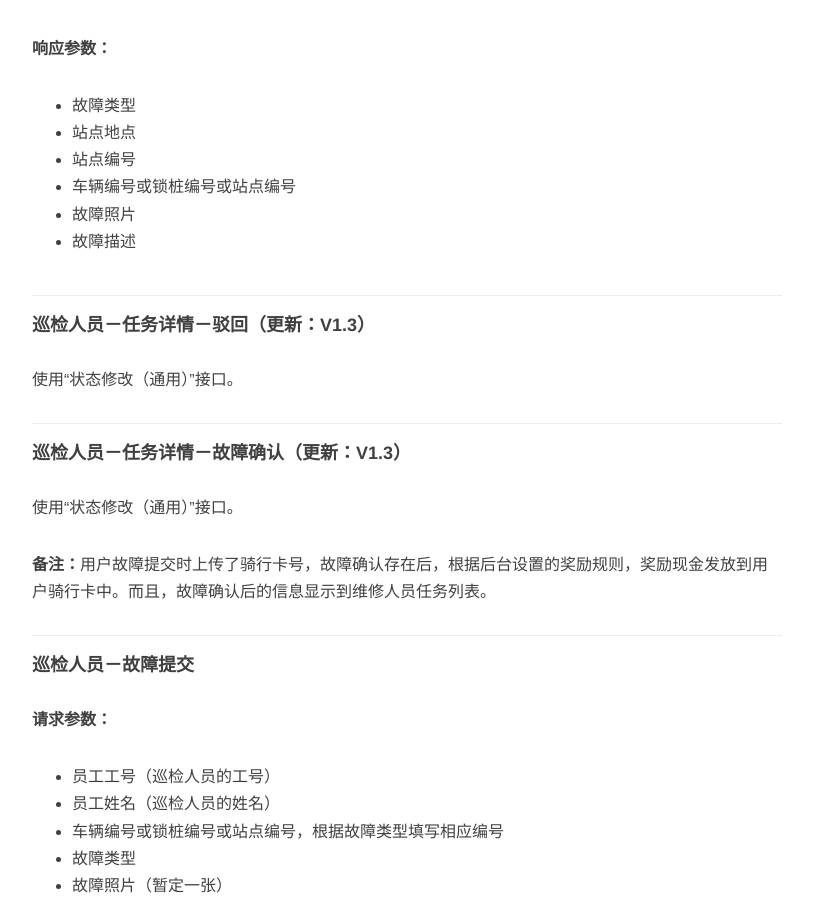
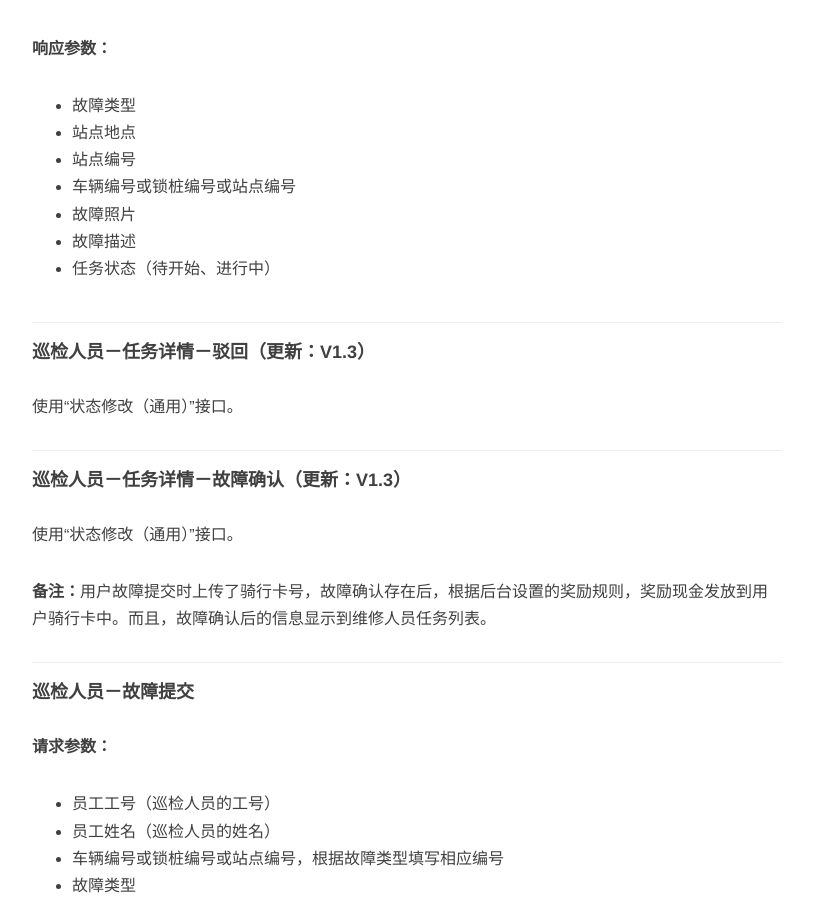
Before and after one commit to chengfeifei/chengfeifei.github.io, a Jekyll site: the page built from _posts/2016-10-14-zixingche-xuqiu-jiekou.md, in a window 1280 px wide and 900 px high, scrolled down 13979 px. Shown: the whole window, without its empty margins (233-1046 px from the left). Built offline with Jekyll 4.4.1, drawn with Linux system fonts in a browser that asks for light colours; nearby versions of some CDN libraries; comment, search, counter and statistics services are not loaded.

Commit message:
edit
edit jiekou xuqiu

```diff
--- a/_posts/2016-10-14-zixingche-xuqiu-jiekou.md
+++ b/_posts/2016-10-14-zixingche-xuqiu-jiekou.md
@@ -498,6 +498,7 @@ tags: [接口需求]
 * 车辆编号或锁桩编号或站点编号
 * 故障照片
 * 故障描述
+* 任务状态（待开始、进行中）
 
 ---
 
```
